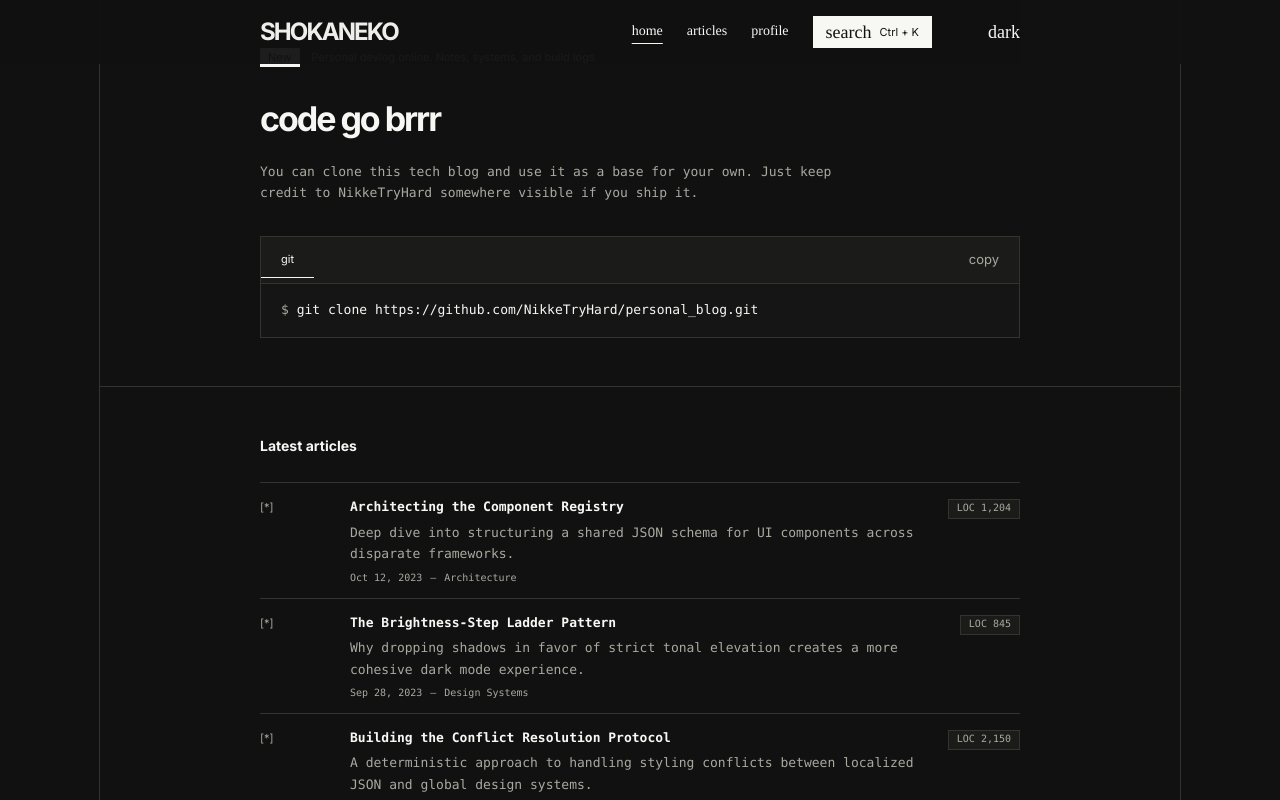
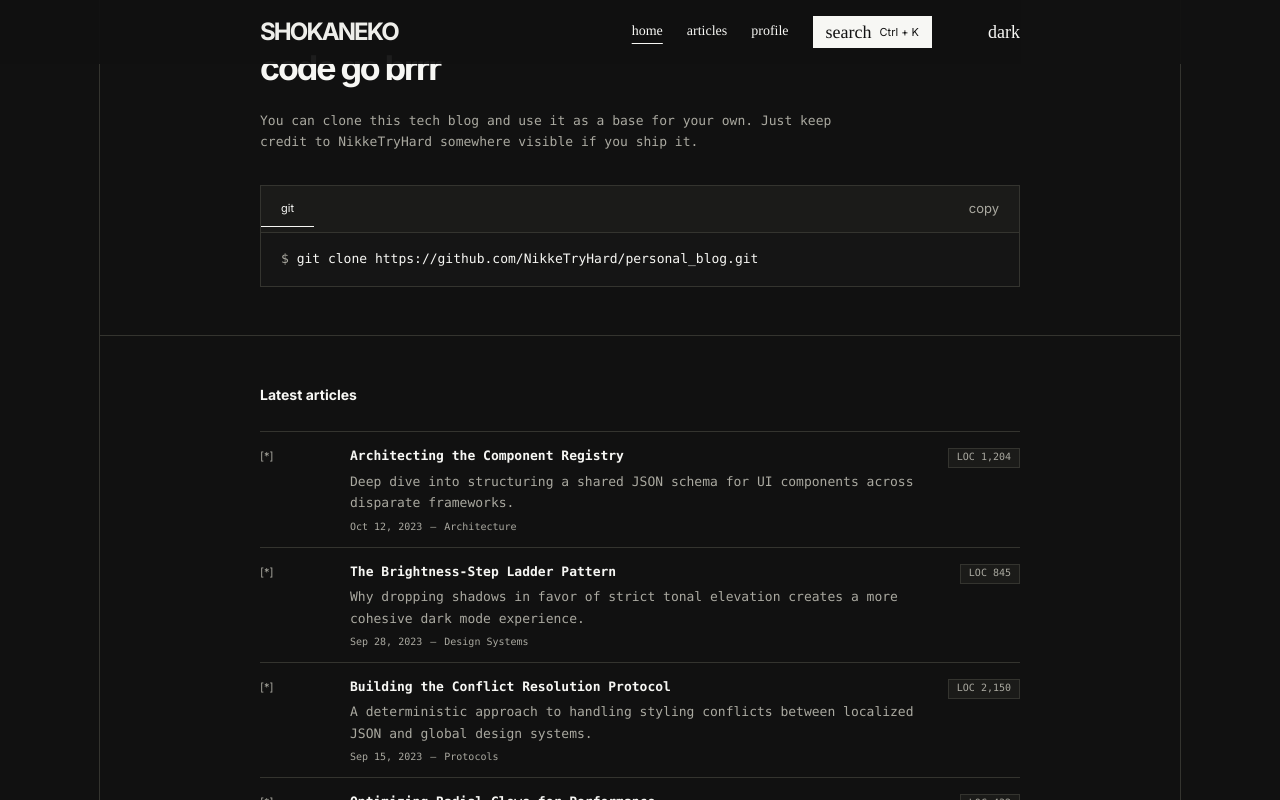
Before and after one commit to NikkeTryHard/personal_blog, a Next.js app: page / in a window 1280 px wide. Shown: the top 800 px of the page. Built offline with nearby package versions, Linux system fonts and the light colour scheme; no server answers.

Commit message:
fix: remove hero intro badge

```diff
--- a/app/page.tsx
+++ b/app/page.tsx
@@ -10,10 +10,6 @@ function Hero() {
   return (
     <section className={FRAME.sectionClass + ' pt-32'} id="top">
       <div className={FRAME.contentClass}>
-        <div className="mb-8 flex items-center gap-3 font-ui-label text-ui-label text-on-surface-variant">
-          <span className="bg-primary px-2 py-1 text-on-primary">New</span>
-          <span className="whitespace-nowrap">Personal devlog online. Notes, systems, and build logs.</span>
-        </div>
         <h1 className="max-w-[680px] font-headline-primary text-[34px] font-black leading-tight tracking-[-0.06em] text-primary">
           <RandomSplash />
         </h1>
```
